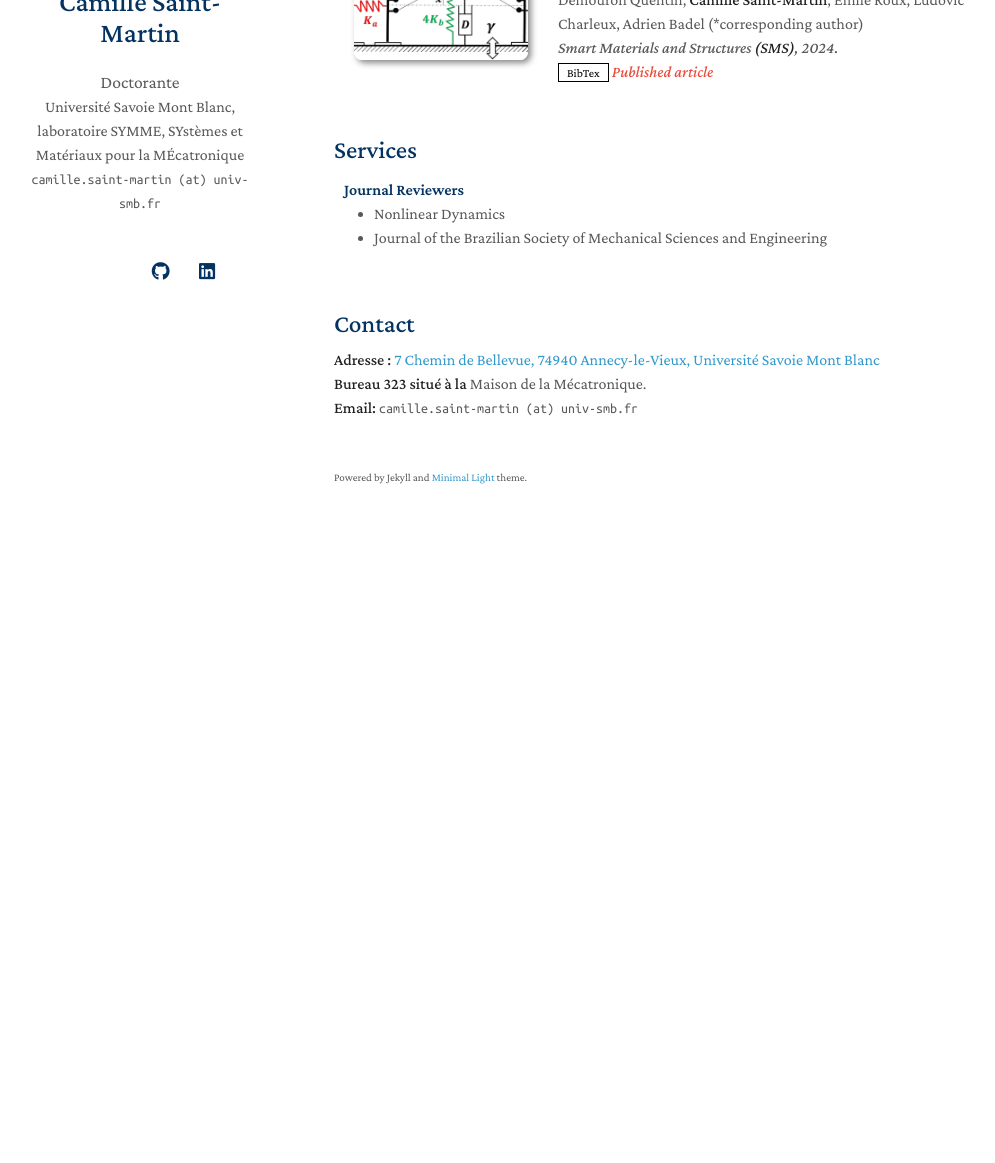
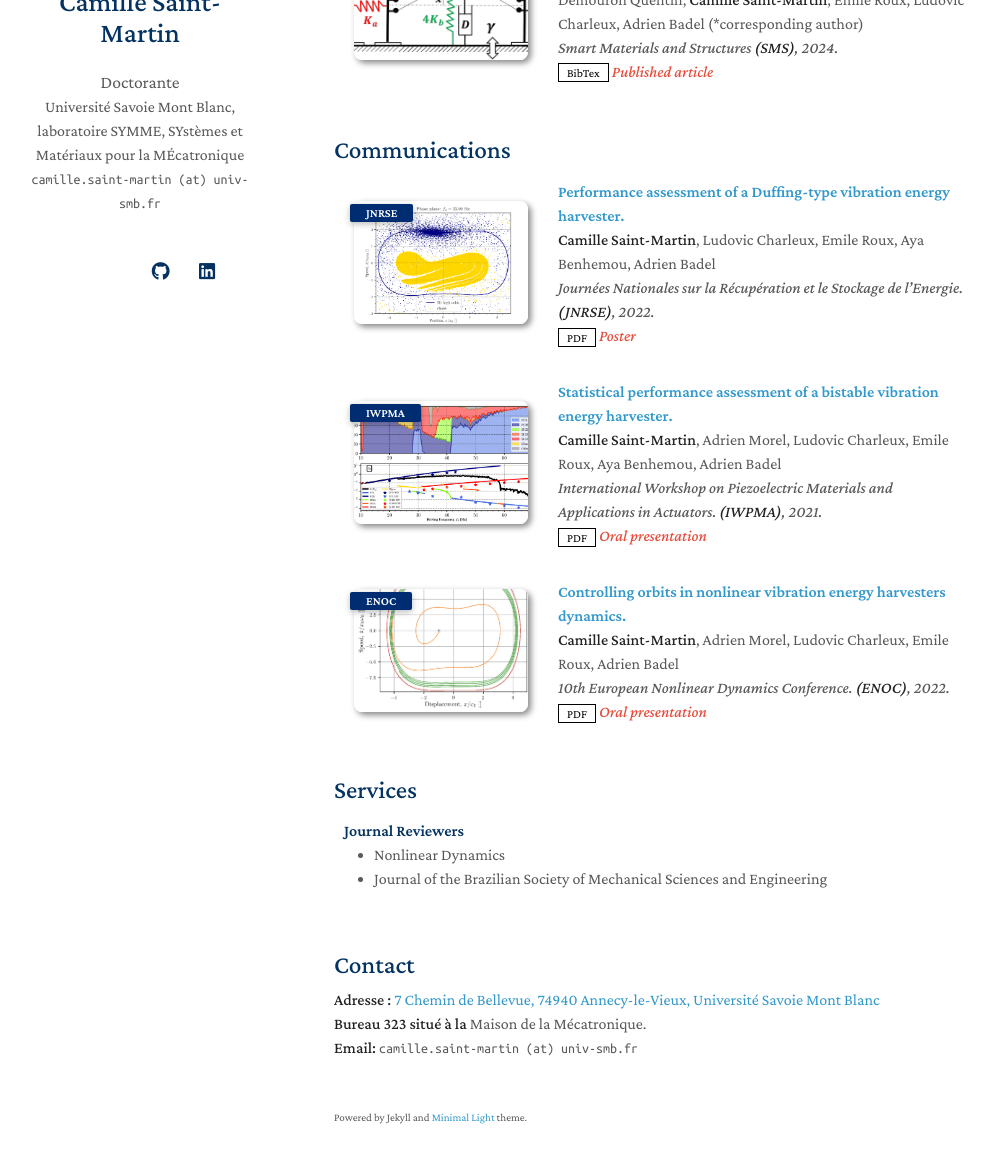
Before and after one commit to csaintmartin/csaintmartin.github.io, a Jekyll site: the page built from index.md, in a window 1280 px wide and 1400 px high, scrolled down 1077 px. Shown: the part 202-1365 px from the top of the window, without its empty margins (136-1131 px from the left). Built offline with Jekyll 4.4.1, drawn with Linux system fonts in a browser that asks for light colours; nearby versions of some CDN libraries; a style sheet for code colours, icons or effects is not loaded; our own code applies the rules of GitHub Pages for plain Markdown files; before the commit the page ends 1837 px from its top, so only the background shows below that.

Commit message:
adds communications in homepage

```diff
--- a/_data/communications.yml
+++ b/_data/communications.yml
@@ -15,3 +15,11 @@ main:
     pdf: https://hal.science/hal-03386499v1/file/CSaintMartin_IWPMA.pdf
     image: ./assets/img/teaser_IWPMA.png
     notes: Oral presentation
+
+  - title: Controlling orbits in nonlinear vibration energy harvesters dynamics.
+    authors: <strong>Camille Saint-Martin</strong>, Adrien Morel, Ludovic Charleux, Emile Roux, Adrien Badel
+    conference_short: ENOC
+    conference: 10th European Nonlinear Dynamics Conference. <strong>(ENOC)</strong>, 2022.
+    pdf: https://hal.science/hal-03776678/document
+    image: ./assets/img/teaser_ENOC.png
+    notes: Oral presentation
--- a/index.md
+++ b/index.md
@@ -18,6 +18,8 @@ Disponible pour présenter mon travail dans des séminaires et participer à des
 
 {% include_relative _includes/publications.md %}
 
+{% include_relative _includes/communications.md %}
+
 {% include_relative _includes/services.md %}
 
 {% include_relative _includes/contact.md %}
```
Also changed, not shown: assets/img/teaser_ENOC.png (added).
